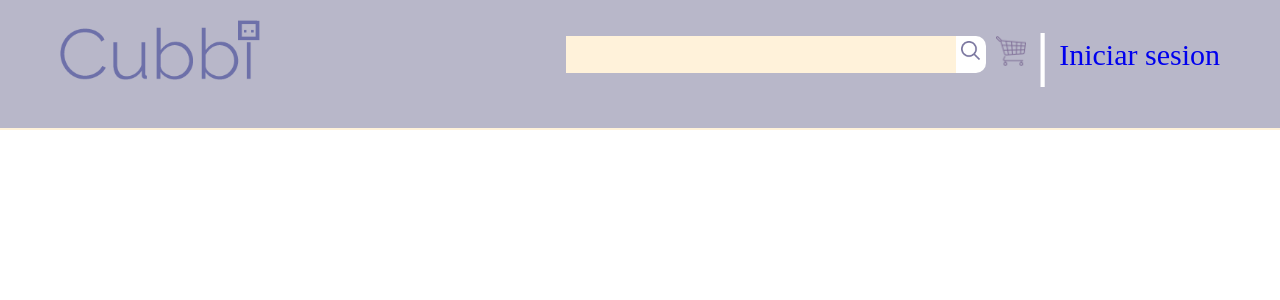
After one commit to Chobbix/Cubbi, a PHP site: page /Ventanas_de_la_poderosa_Curi/Navegacion/Nav.php in a window 1280 px wide. The commit adds this page. Shown: the top 300 px of the page. Run offline with PHP 8.4, Linux system fonts and the light colour scheme.

Commit message:
Hice-una-pagina-para-el-nav-lo-guardo-porque-siento-que-boostrap-va-a-cagar-vivia-jenny-rivera

```diff
--- /dev/null
+++ b/Ventanas_de_la_poderosa_Curi/Login/login.css
@@ -0,0 +1,3 @@
+.header{
+    background-color: blue;
+}
--- /dev/null
+++ b/Ventanas_de_la_poderosa_Curi/Navegacion/Nav.php
@@ -0,0 +1,25 @@
+<!DOCTYPE html>
+<html lang="en">
+<head>
+    <meta charset="UTF-8">
+    <meta http-equiv="X-UA-Compatible" content="IE=edge">
+    <meta name="viewport" content="width=device-width, initial-scale=1.0">
+    <link rel="stylesheet" href="nav.css">
+    <title>Document</title>
+</head>
+<body>
+    <header class="header">
+        <nav class="nav">
+            <img src="/Cubbi_BDM_PWCI/Ventanas_de_la_poderosa_Curi/Multimedia/logo.png" alt="logo" class="logo">
+            <ul class="nav-menu">
+                <li><a href="#" class="nav-item  buscador" > <input type="search" class="search"> </li>
+                <li><a href="#" class="nav-item buscador"> <img src="/Cubbi_BDM_PWCI/Ventanas_de_la_poderosa_Curi/Multimedia/lupa.png" alt="" class="lupa buscador"></a></li>
+                <li><a href="#" class="nav-item"><img src="/Cubbi_BDM_PWCI/Ventanas_de_la_poderosa_Curi/Multimedia/carrito-de-compras.png  " alt="" class="carrito"></a></li>
+                <h1 class="separacion">|</h1>
+                <li><a href="#" class="nav-item">Iniciar sesion</a></li>
+            </ul>
+        </nav>
+    </header>
+
+</body>
+</html>
--- /dev/null
+++ b/Ventanas_de_la_poderosa_Curi/Navegacion/nav.css
@@ -0,0 +1,73 @@
+*{
+    margin: 0;
+    box-sizing: border-box;
+}
+body{
+    padding: 80px;
+}
+.header{
+    background-color: #B8B7C9;
+    height: 130px;
+    width: 100%;
+    position: fixed;
+    top: 0;
+    left: 0;
+   border-bottom: rgb(255, 242, 218) 2px solid ;
+}
+.nav{
+    padding: 10px;
+    display: flex;
+    justify-content: space-between;
+    padding: 20px;
+}
+.nav-menu{
+    display: flex;
+    list-style: none;
+    margin-right: 40px;
+    align-items: center;
+
+}
+.nav-item{
+    text-decoration: none;
+    font-size: 30px;
+}
+.nav-item{
+
+    width: max-content;
+}
+
+.lupa{
+    width: 30px;
+    height: 30px;
+    padding:  5px;
+    margin-bottom:1px;
+}
+.carrito{
+    width: 30px;
+    height: 30px;
+    margin-left: 10px;
+}
+.logo{
+    width: 200px;
+    height: 60px;
+    margin-left: 40px;
+}
+.separacion{
+    font-size: 60px;
+    color: rgb(255, 255, 255);
+    margin-left: 10px;
+    margin-right: 10px;
+}
+.search{
+    height: 37px;
+    display: block;
+    font-size: 30px;
+    background-color: rgb(255, 242, 218) ;
+    border: none;
+
+}
+.buscador{
+    background-color: white;
+    border-bottom-right-radius: 10px;
+    border-top-right-radius:10px ;
+}
```
Also changed, not shown: Ventanas_de_la_poderosa_Curi/Inicio/Pinicial.css (+8 -6 lines), Ventanas_de_la_poderosa_Curi/Inicio/index.php (+11 -20 lines), Ventanas_de_la_poderosa_Curi/Multimedia/carrito-de-compras.png (added).
